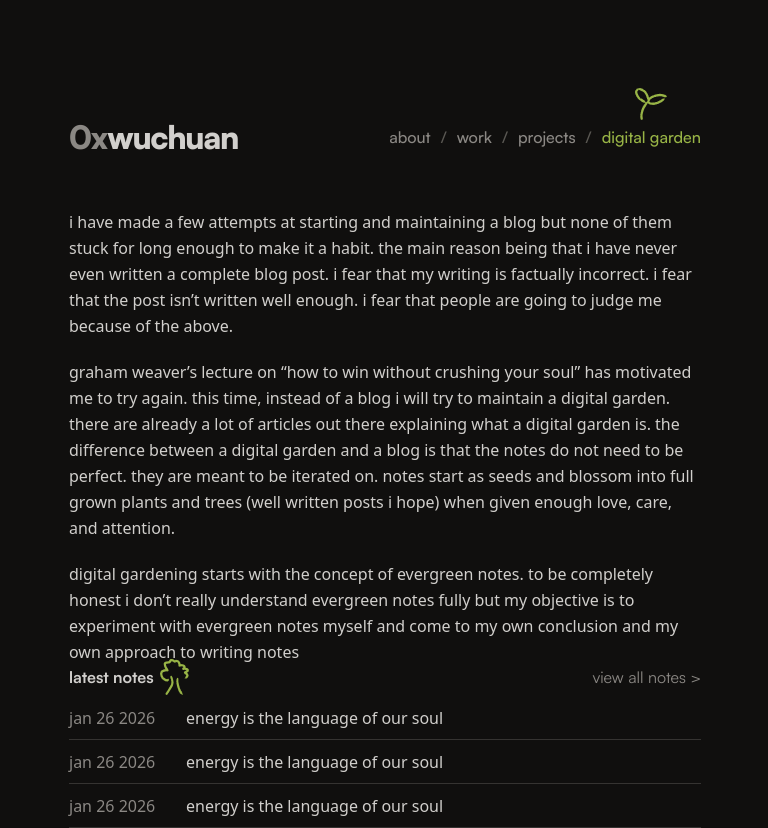
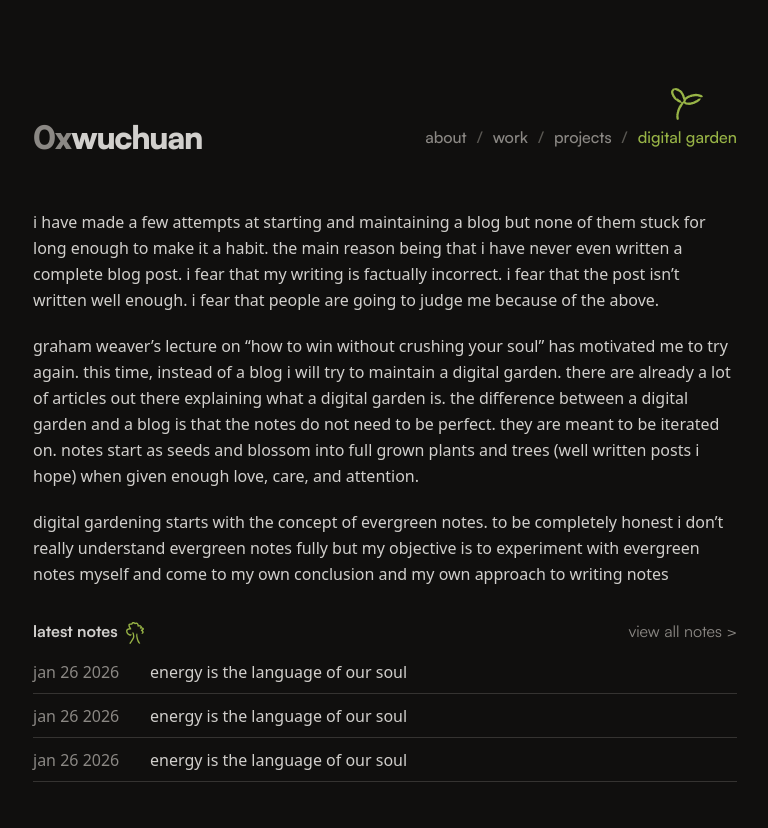
Before and after one commit to 0xwuchuan/wuchuan.xyz, a Next.js app: page /garden in a window 1280 px wide. Shown: the whole page, without its empty margins (255-1023 px from the left). After the commit the page ends 800 px from the top, so only its background shows below. Built offline with nearby package versions, Linux system fonts and the light colour scheme; a web font is replaced by a local one.

Commit message:
fix: widen site layout and refine garden

```diff
--- a/src/app/garden/page.tsx
+++ b/src/app/garden/page.tsx
@@ -20,7 +20,9 @@ export default function Garden() {
             digital gardening starts with the concept of evergreen notes. to be completely honest i don’t really understand evergreen notes fully but my objective is to experiment with evergreen notes myself and come to my own conclusion and my own approach to writing notes
           </p>
         </div>
-        <NoteList notes={notes.slice(0, 3)} title="latest notes" showAllLink showTree />
+        <div className="pt-8">
+          <NoteList notes={notes.slice(0, 3)} title="latest notes" showAllLink showTree />
+        </div>
       </main>
     </SiteShell>
   );
--- a/src/components/header.tsx
+++ b/src/components/header.tsx
@@ -17,7 +17,7 @@ const doodleSizes = {
   smiley: "h-[34px] w-[42px] -top-[39px]",
   suitcase: "h-[37px] w-[46px] -top-[42px]",
   "puzzle-piece": "h-10 w-[38px] -top-[45px]",
-  clover: "size-8 -top-[37px]",
+  clover: "h-8 w-8 -top-[37px]",
 };
 
 export default function Header({ activePage }: HeaderProps) {
@@ -37,7 +37,7 @@ export default function Header({ activePage }: HeaderProps) {
                 aria-current={active ? "page" : undefined}
                 className={cn("relative transition-colors duration-100 ease-out", active ? item.color : cn("text-tx-2", item.hover))}
               >
-                {active && <Doodle name={item.doodle} className={cn("absolute left-1/2 -translate-x-1/2", doodleSizes[item.doodle])} />}
+                {active && <Doodle name={item.doodle} className={cn("absolute left-1/2 z-10 -translate-x-1/2", doodleSizes[item.doodle])} />}
                 {item.label}
               </Link>
             </div>
--- a/src/components/note-list.tsx
+++ b/src/components/note-list.tsx
@@ -18,7 +18,7 @@ export default function NoteList({ notes, title, showAllLink = false, showTree =
           {showAllLink && <Link href="/garden/notes" className="text-tx-2 transition-colors duration-100 ease-out hover:text-green">view all notes &gt;</Link>}
         </div>
       )}
-      {showTree && <Doodle name="tree" className="absolute left-[99px] top-[-6px] h-9 w-[29px] text-green" />}
+      {showTree && <Doodle name="tree" className="absolute left-[101px] top-[3px] h-[22px] w-[18px] text-green" />}
       <ul>
         {notes.map((note, index) => (
           <li key={`${note.year}-${index}`} className="border-b border-ui-2">
--- a/src/components/site-shell.tsx
+++ b/src/components/site-shell.tsx
@@ -7,7 +7,7 @@ type SiteShellProps = {
 
 export default function SiteShell({ activePage, children }: SiteShellProps) {
   return (
-    <div className="w-full max-w-[728px] px-6 text-tx sm:px-10">
+    <div className="w-full max-w-[800px] px-6 text-tx sm:px-10">
       <Header activePage={activePage} />
       {children}
     </div>
```
